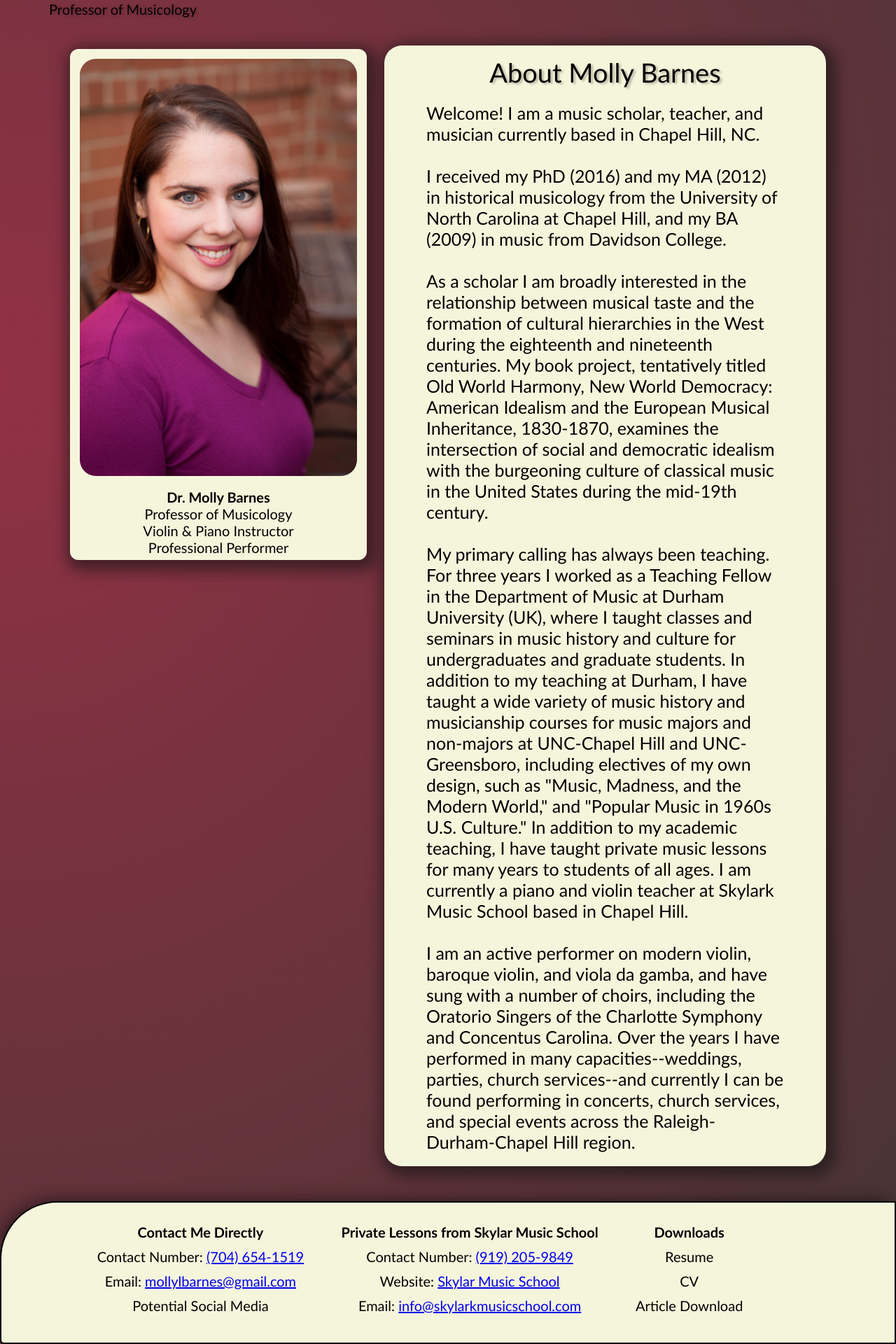
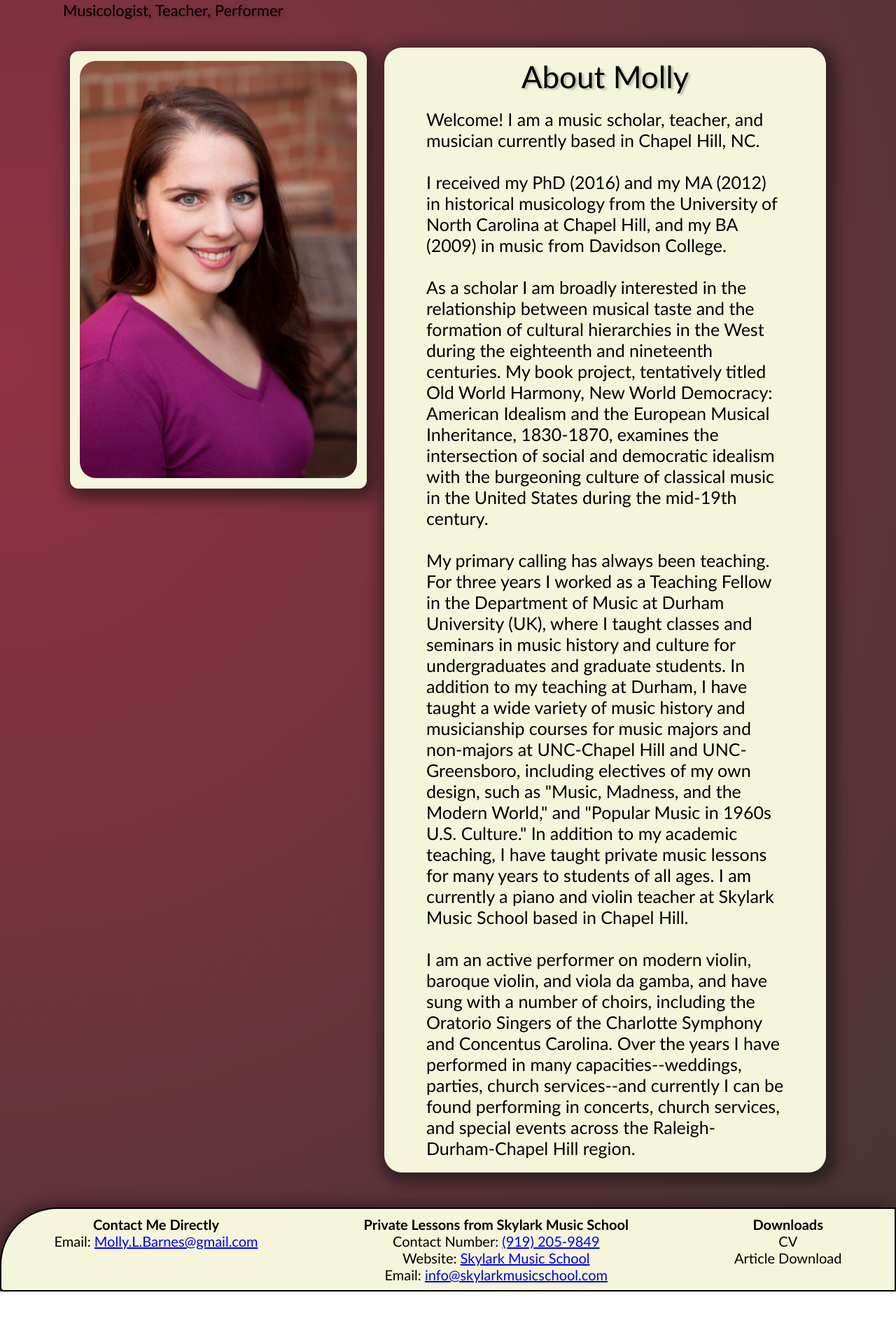
Before and after one commit to jlayher/molly-barnes-music, a Next.js app: page / in a window 1280 px wide. Shown: the part 173-2093 px from the top of the page at 70% size. After the commit the page ends 2018 px from the top, so only its background shows below. Built offline with nearby package versions, Linux system fonts and the light colour scheme.

Commit message:
minor style and content changes

```diff
--- a/src/components/Footer.js
+++ b/src/components/Footer.js
@@ -10,34 +10,28 @@ const Footer = () => {
   return (
     <div className={styles.footer__container}>
       {/* this contains the contact me directly links */}
-      <div className={styles.footer__section_container}>
+      <div className={[styles.footer__section_container, styles.footer__section_container_private]}>
         <h3>Contact Me Directly</h3>
-        <span>Contact Number: </span>
-          <a href="tel: 7046541519">(704) 654-1519</a>
-        <br/>
         <span>Email: </span>
-          <a href="mailto: mollylbarnes@gmail.com">mollylbarnes@gmail.com</a>
-          <br />
-        <p>Potential Social Media</p>
+          <a href="mailto: molly.l.barnes@gmail.com">Molly.L.Barnes@gmail.com</a>
       </div>
 
       {/* this contains the Private Lesson/Company Links */}
-      <div className={styles.footer__section_container}>
-        <h3>Private Lessons from Skylar Music School</h3>
+      <div className={[styles.footer__section_container, styles.footer__section_container_private]}>
+        <h3>Private Lessons from Skylark Music School</h3>
         <span>Contact Number: </span>
           <a href="tel: 9192059849">(919) 205-9849</a>
           <br />
         <span>Website: </span>
-          <a href="https://www.skylarkmusicschool.com/"> Skylar Music School</a>
+          <a href="https://www.skylarkmusicschool.com/"> Skylark Music School</a>
           <br />
         <span>Email: </span>
           <a href="mailto: info@skylarkmusicschool.com">info@skylarkmusicschool.com</a>
       </div>
 
       {/* this contains the Dowload Links */}
-      <div className={styles.footer__section_container}>
+      <div className={[styles.footer__section_container, styles.footer__section_container_private]}>
         <h3>Downloads</h3>
-        <p>Resume</p>
         <p>CV</p>
         <p>Article Download</p>
       </div>
--- a/src/components/Header.js
+++ b/src/components/Header.js
@@ -20,7 +20,7 @@ const Header = () => {
 
         <div>
           <h1 className={styles.header__name}>Dr. Molly Barnes</h1>
-          <p>Professor of Musicology</p>
+          <p className={styles.header__subtitle}>Musicologist, Teacher, Performer</p>
 
 
         </div>
--- a/src/pages/index.js
+++ b/src/pages/index.js
@@ -39,12 +39,12 @@ export default function Home() {
               </div>
 
               {/* Container for Profile Card */}
-              <div className={styles.home__id_container_card}>
+              {/* <div className={styles.home__id_container_card}>
                 <h3>Dr. Molly Barnes</h3>
                 <p>Professor of Musicology</p>
                 <p>Violin & Piano Instructor</p>
                 <p>Professional Performer</p>
-              </div>
+              </div> */}
 
             </div>
 
@@ -54,7 +54,7 @@ export default function Home() {
             <div className={styles.home__full_aboutme_text}>
 
             {/* Title for Page ( About Molly Barnes*/}
-              <div className={styles.home__title_container}>About Molly Barnes</div>
+              <div className={styles.home__title_container}>About Molly</div>
 
               Welcome! I am a music scholar, teacher, and musician currently
               based in Chapel Hill, NC.
--- a/src/styles/Home.module.css
+++ b/src/styles/Home.module.css
@@ -6,13 +6,14 @@
 
 /* Contains the Image and Professional Text on Left side */
 .home__id_container {
+  display: inline-flex;
 
   /* background beige or bisque??? */
   background-color: beige;
   border-radius: 12px;
   margin-top: 5px;
   margin-right: 25px;
-  max-height: 730px;
+  max-height: 625px;
 
 
   /* gradient generated with cssmatic.com */
@@ -23,6 +24,7 @@
 
 /* Profile Image */
 .home__id_container_image img {
+  display: inline-flex;
   height: 600px;
   width: 400px;
   padding: 2px;
@@ -43,11 +45,10 @@
   display: flex;
   justify-content: center;
   padding-top: 10px;
-  font-size: 38px;
+  font-size: 44px;
   font-weight: 400;
   margin: 0px 0px 20px 0px;
   text-shadow: 3px 2px 3px rgba(0,0,0,0.25);
-  /* background-color: #fff; */
 }
 
 
--- a/src/styles/footer.module.css
+++ b/src/styles/footer.module.css
@@ -5,6 +5,7 @@
     margin-top: auto;
     border: 2px solid black;
     background-color: beige;
+
     display: flex;
     text-align: center;
     justify-content: space-around;
@@ -12,13 +13,27 @@
     border-top-left-radius: 82px ;
     border-top-right-radius: 2px ;
     border-bottom-left-radius: 6px;
-    line-height: 35px;
+    /* line-height: 35px; */
 
     /* changed padding to be slightly offset.  Right greater than left */
         /* previously 45 150 25 150 */
-    padding: 25px 190px 35px 110px;
+    /* padding: 25px 190px 35px 110px; */
+
+    padding: 10px 0px 10px 0px;
 
     -webkit-box-shadow: -6px -4px 26px -4px rgba(0,0,0,0.57);
     -moz-box-shadow: -6px -4px 26px -4px rgba(0,0,0,0.57);
     box-shadow: -6px -4px 26px -4px rgba(0,0,0,0.57);
 }
+
+.footer__section_container {
+    display: flex;
+    flex-direction: column;
+    justify-content: center;
+
+}
+
+.footer__section_container_private {
+    display: flex;
+
+}
--- a/src/styles/header.module.css
+++ b/src/styles/header.module.css
@@ -36,3 +36,9 @@
     font-size: 52px;
     padding-top: 10px;
 }
+
+.header__subtitle {
+    display: flex;
+    font-size: 22px;
+    padding-left: 20px;;
+}
```
Also changed, not shown: src/pages/cv.js (added, +18 -0 lines).
